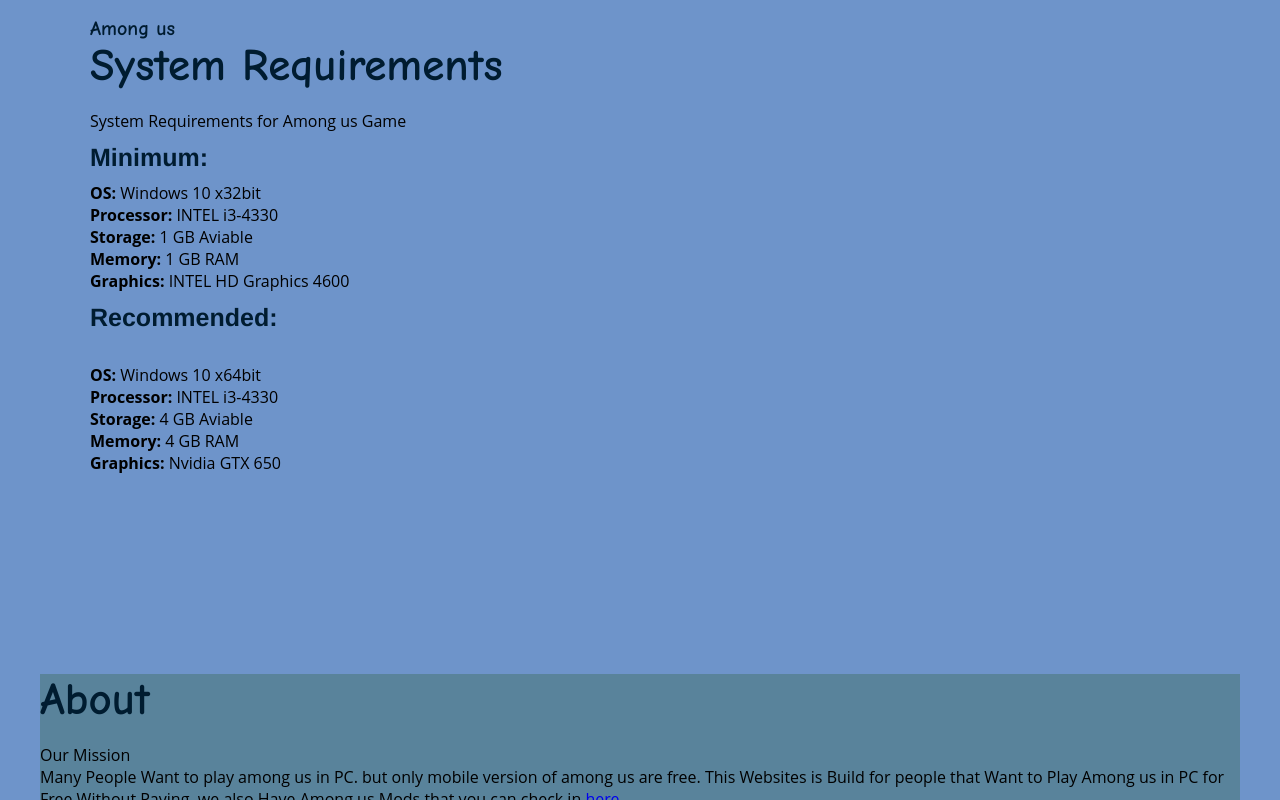
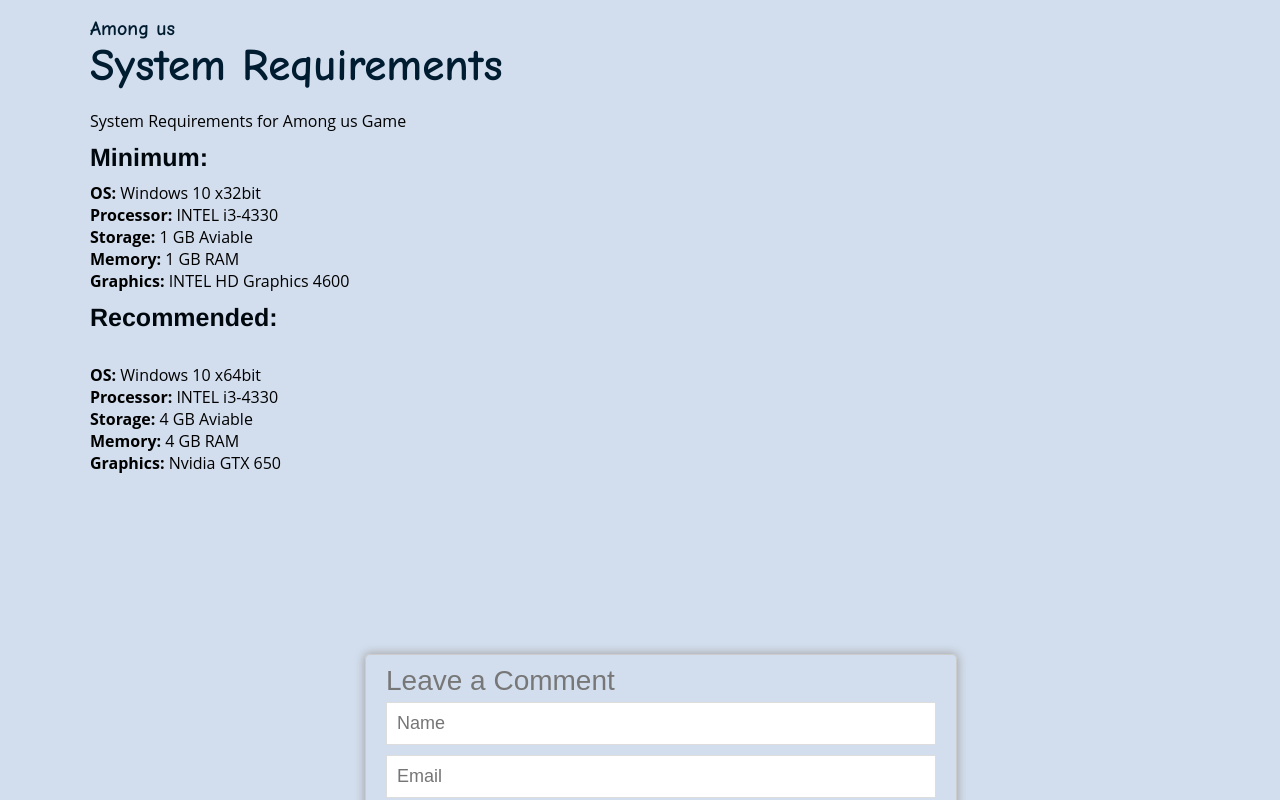
Before and after one commit to DexaGon/aufreedownload.github.com, a plain HTML site: page index.html in a window 1280 px wide. Shown: the part 2000-2800 px from the top of the page. Drawn offline with Linux system fonts and the light colour scheme.

Commit message:
New Update!
-Comment Feature (In Progges)
-Changed Background Color
-Some Text Style Changed
-etc

```diff
--- a/freedownload/index.html
+++ b/index.html
@@ -15,7 +15,7 @@
                     <li><a href="#home">Home</a></li>
                     <li><a href="#systemrequirements">System Requirements</a></li>
                     <li><a href="#about">About</a></li>
-                    <li><a href=""class="blue-button">Download</a></li>
+                    <li><a href="#comment"class="blue-button">Post Comment</a></li>
                 </ul>
             </div>
         </div>
@@ -95,9 +95,23 @@
             </div>
         </section>
 
+        <!--Comment Section-->
+        <section id="Comment">
+            <div class="comment-box">
+                <p>Leave a Comment</p>
+                <form class="comment-form">
+                    <input type="text" placeholder="Name">
+                    <input type="email" placeholder="Email">
+                    <input type="text" placeholder="Website">
+                    <textarea row="10" placeholder="Your Comment"></textarea>
+                    <button type="submit">Post Comment</button>
+                </form>
+            </div>
+        </section>
+
         <!--About Section---->
-        <section id="about">
-            <div class="AboutC">
+        <section id="copyright">
+            <div class="wrapper">
                 <h2>About</h2>
                 <p class="Bold">Our Mission</p>  Many People Want to play among us in PC. but only mobile version of among us are free. This Websites is Build for people that Want to Play Among us in PC for Free Without Paying. we also Have Among us Mods that you can check in  <a class="link" href="https://sites.google.com/view/jettpublic/home" target="_blank" rel="noopener">here</a>.
             </div>
--- a/freedownload/style.css
+++ b/style.css
@@ -5,7 +5,7 @@
 }
 
 body {
-    background: #6e94ca;
+    background: #d2deee;
     margin: 0px;
     padding: 0px;
     font-family: 'Open Sans',sans-serif;
@@ -96,12 +96,12 @@
     text-align: center;
 }
 
-.collumn .Bold {
+.Bold {
     font-size: 25px;
     font-family: 'Franklin Gothic Medium', 'Arial Narrow', Arial, sans-serif;
     font-weight: 800;
     margin-bottom: 20px;
-    color: #001C30;
+    color: #01080d;
     width: 100%;
     line-height: 50px;
     margin: auto;
@@ -184,7 +184,7 @@
     color: #262b2e;
 }
 
-.collumn .link {
+.link {
     font-weight: bold;
     color: #157bef;
 }
@@ -195,8 +195,38 @@
 }
 
 .AboutC {
-    background: #59839b;
+    background: #cbd5db;
     margin: 100px -50px 100px -50px;
+}
+
+.comment-box {
+    width: 50%;
+    border: 1px solid #ccc;
+    margin: 50px 0;
+    padding: 10px 20px;
+    font-family: 'poppins', sans-serif;
+    border-radius: 5px;
+    margin-left: 25%;
+    margin-top: 80px;
+    box-shadow: 0px 0px 10px 1px rgb(165, 165, 165);
+}
+
+.comment-box p {
+    text-align: left;
+    font-size: 28px;
+    color: #777;
+}
+
+.comment-form input, .comment-form textarea {
+    width: 100%;
+    padding: 10px;
+    margin: 5px 0;
+    box-sizing: border-box;
+    outline: none;
+    font-size: 18px;
+    font-family: 'poppins', sans-serif;
+    border: 1px solid #ddd;
+    color: #777;
 }
 
 #copyright {
@@ -204,4 +234,5 @@
     width: 100%;
     padding: 50px 0px 50px 0px;
     margin-top: 50px;
+    background-color: #cbd5db;
 }
```
